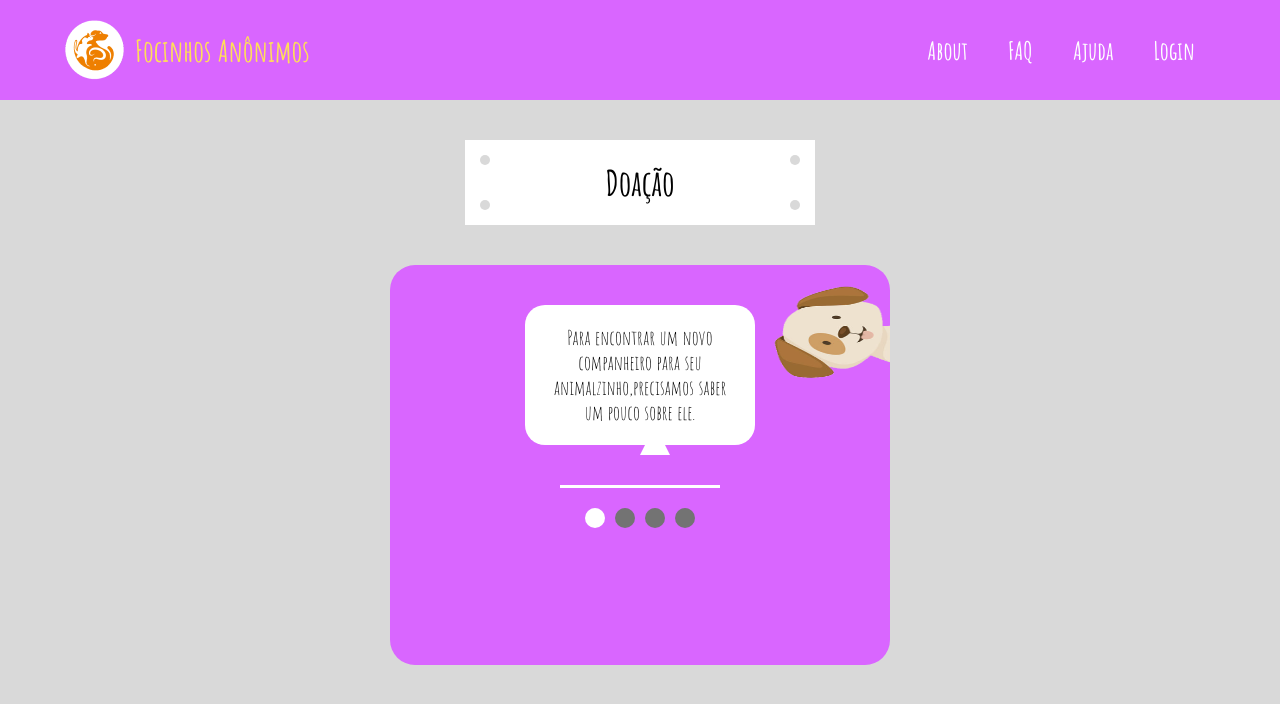
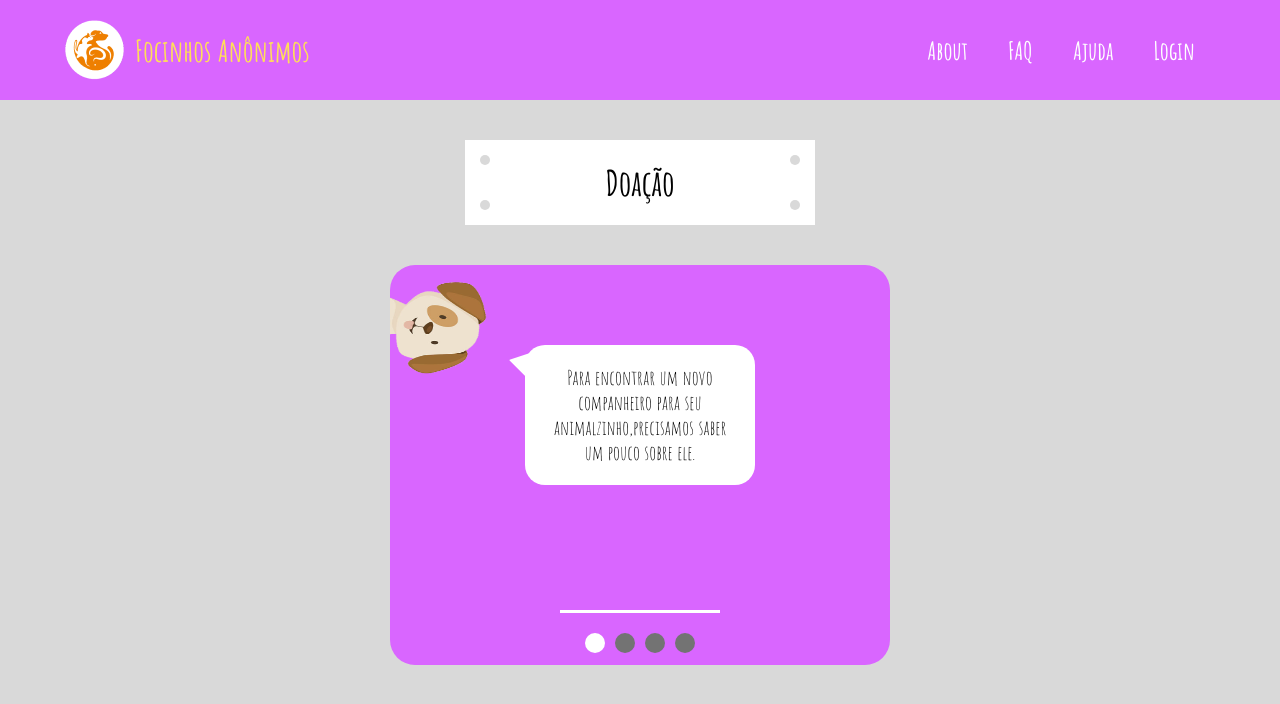
Before and after one commit to jacksonpecini/focinhos-front, a Nuxt app: page /doar in a window 1280 px wide. Shown: the top 704 px of the page. Built offline with nearby package versions, Linux system fonts and the light colour scheme.

Commit message:
cards 1 etapa pronto

```diff
--- a/pages/adotar/index.vue
+++ b/pages/adotar/index.vue
@@ -108,14 +108,15 @@ export default {
 }
 
 .adotar__body {
-  min-height: 220px;
+  padding-top: 40px;
+  min-height: 240px;
 
 }
 
 .adotar__footer{
   display: flex;
   position: relative;
-  bottom: -95;
+  bottom: -100px;
 }
 
 .footer__options {
--- a/pages/ajuda.vue
+++ b/pages/ajuda.vue
@@ -0,0 +1,64 @@
+<template>
+  <div class="ajuda">
+    <Header />
+    <main class="main">
+        <Titulo texto="Ajuda" />
+        <Info :withBackground="true">
+            <div class="about__content">
+                <p class="faq__text">
+                    PREENCHER - PREENCHER - PREENCHER - PREENCHER - PREENCHER - PREENCHER - PREENCHER - PREENCHER - PREENCHER - PREENCHER - PREENCHER - PREENCHER -
+                    PREENCHER - PREENCHER - PREENCHER - PREENCHER
+                </p>
+                    <p class="faq__text">
+                    PREENCHER - PREENCHER - PREENCHER - PREENCHER - PREENCHER - PREENCHER - PREENCHER - PREENCHER - PREENCHER - PREENCHER - PREENCHER - PREENCHER -
+                    PREENCHER - PREENCHER - PREENCHER - PREENCHER
+                    </p>
+                   <p class="faq__text">
+                    PREENCHER - PREENCHER - PREENCHER - PREENCHER - PREENCHER - PREENCHER - PREENCHER - PREENCHER - PREENCHER - PREENCHER - PREENCHER - PREENCHER -
+                    PREENCHER - PREENCHER - PREENCHER - PREENCHER
+                </p>
+            </div>
+        </Info>
+    </main>
+  </div>
+</template>
+
+<script>
+import Header from '@/components/common/Header.vue';
+import Titulo from '@/components/Titulo.vue';
+import Info from '@/components/Info.vue';
+export default {
+    components: {
+        Header,
+        Titulo,
+        Info,
+    }
+}
+</script>
+
+<style>
+.main{
+    display:flex;
+    flex-direction: column;
+    align-items: center;
+    background-color: var(--color-background);
+    min-height: 100vh;
+
+}
+
+.titulo{
+    margin:40px 0;
+}
+
+.about__content {
+    font-family: Roboto, sans-serif;
+
+}
+
+
+.about__text {
+    font-size: 16px;
+    margin: 20px 0;
+}
+
+</style>
--- a/pages/doar/index.vue
+++ b/pages/doar/index.vue
@@ -96,26 +96,35 @@ export default {
 
 .doar__image {
   position: absolute;
-  top: 0;
-  right: 0;
+  top: 20px;
+  left: -10px;
   width: 120px;
-  height: 120px;
-  transform: rotate(-90deg);
+  height: 100px;
+  transform: rotate(90deg);
 }
 
 .dialogo {
   margin-top: 40px;
+
+}
+.dialogo::after {
+  margin-top: 40px;
+  top: -40px;
+  transform: rotate(45deg);
+  left: -10px;
+
 }
 
 .doar__body {
-  min-height: 220px;
+  padding-top: 40px;
+  min-height: 250px;
 
 }
 
 .doar__footer{
   display: flex;
   position: relative;
-  bottom: 0;
+  bottom: -95px;
 }
 
 .footer__options {
```
